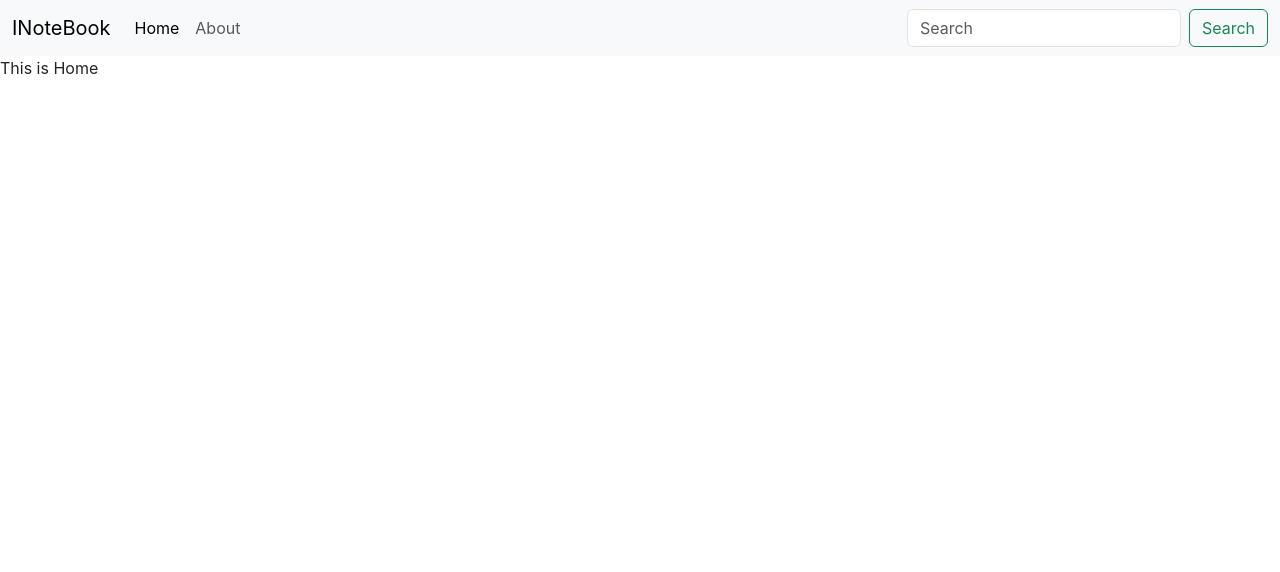
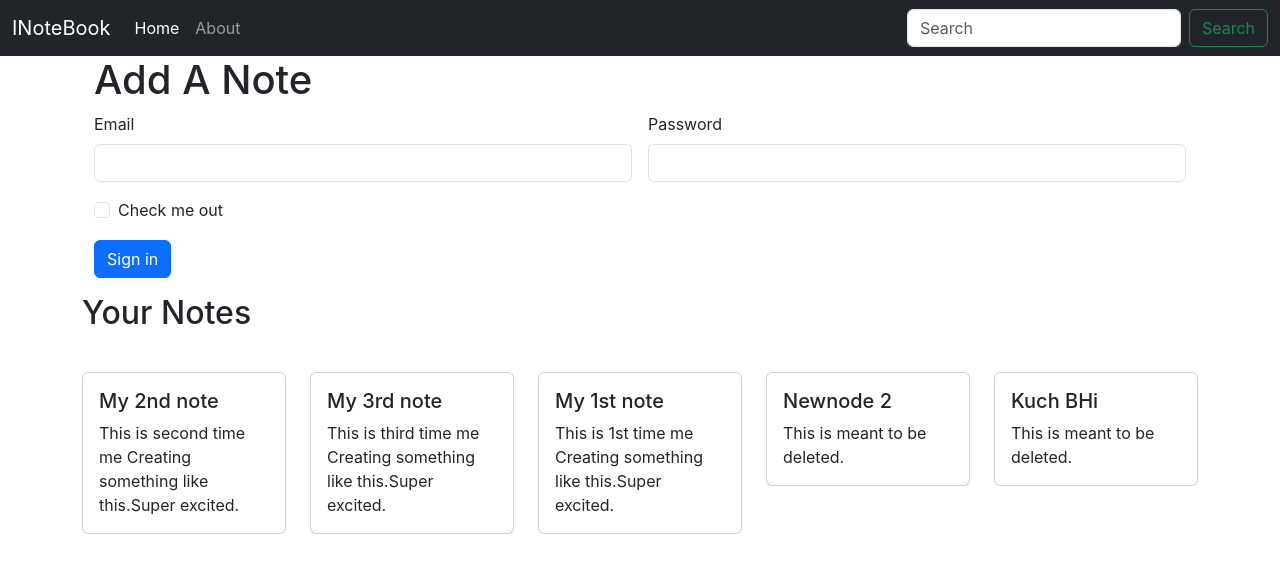
Before and after one commit to KusumaTeki/inotebook, a React (Create React App) app: page / in a window 1280 px wide. Shown: the top 572 px of the page. Built offline with nearby package versions, Linux system fonts and the light colour scheme.

Commit message:
Added notes to the home page(basic)

```diff
--- a/src/App.js
+++ b/src/App.js
@@ -4,17 +4,22 @@ import { BrowserRouter as Router, Routes, Route } from "react-router-dom";
 import NavBar from "./components/NavBar";
 import Home from "./components/Home";
 import About from "./components/About";
+import NoteSate from "./context/notes/NoteState";
 
 function App() {
   return (
     <>
+      <NoteSate>
         <Router>
           <NavBar />
+          <div className="container">
           <Routes>
             <Route element={<Home />} path="/" />
             <Route element={<About />} path="/about" />
           </Routes>
+          </div>
         </Router>
+      </NoteSate>
     </>
   );
 }
--- a/src/components/About.js
+++ b/src/components/About.js
@@ -1,9 +1,10 @@
-import React from 'react'
+import React from "react";
 
 export default function About() {
+
   return (
     <div>
       This is about
     </div>
-  )
+  );
 }
--- a/src/components/Home.js
+++ b/src/components/Home.js
@@ -1,9 +1,42 @@
-import React from 'react'
+import React from "react";
+import Notes from "./Notes";
+
 
 export default function Home() {
   return (
-    <div>
-      This is Home
-    </div>
-  )
+    <>
+      <div className="container">
+        <h1>Add A Note</h1>
+        <form class="row g-3">
+          <div class="col-md-6">
+            <label for="inputEmail4" class="form-label">
+              Email
+            </label>
+            <input type="email" class="form-control" id="inputEmail4" />
+          </div>
+          <div class="col-md-6">
+            <label for="inputPassword4" class="form-label">
+              Password
+            </label>
+            <input type="password" class="form-control" id="inputPassword4" />
+          </div>
+
+          <div class="col-12">
+            <div class="form-check">
+              <input class="form-check-input" type="checkbox" id="gridCheck" />
+              <label class="form-check-label" for="gridCheck">
+                Check me out
+              </label>
+            </div>
+          </div>
+          <div class="col-12">
+            <button type="submit" class="btn btn-primary">
+              Sign in
+            </button>
+          </div>
+        </form>
+      </div>
+      <Notes />
+    </>
+  );
 }
--- a/src/components/NavBar.js
+++ b/src/components/NavBar.js
@@ -1,9 +1,17 @@
-import React from "react";
-import { Link } from "react-router-dom";
+import React,{useEffect} from "react";
+import { Link , useLocation} from "react-router-dom";
 export default function NavBar() {
+  let location = useLocation();
+
+ useEffect(() => {
+  console.log(location.pathname)
+    // // Google Analytics
+    // ga('send', 'pageview');
+  }, [location]);
+
   return (
     <>
-      <nav class="navbar navbar-expand-lg bg-body-tertiary">
+      <nav class="navbar navbar-expand-lg navbar-dark bg-dark">
         <div class="container-fluid">
           <Link class="navbar-brand" to="#">
             INoteBook
@@ -21,12 +29,12 @@ export default function NavBar() {
           <div class="collapse navbar-collapse" id="navbarSupportedContent">
             <ul class="navbar-nav me-auto mb-2 mb-lg-0">
               <li class="nav-item">
-                <Link class="nav-link active" aria-current="page" to="/">
+                <Link class={`nav-link ${location.pathname==='/'? "active":""}`} aria-current="page" to="/">
                   Home
                 </Link>
               </li>
               <li class="nav-item">
-                <Link class="nav-link" to="/about">
+                <Link class={`nav-link ${location.pathname==='/about'? "active":""}`} to="/about">
                   About
                 </Link>
               </li>
--- /dev/null
+++ b/src/components/Notes.js
@@ -0,0 +1,20 @@
+import React, { useContext } from "react";
+import NoteContext from "../context/notes/NoteContext";
+import Notesitem from "./Notesitem";
+
+export default function Notes() {
+  const context = useContext(NoteContext);
+  const { notes, setNotes } = context;
+// const [notes, setNotes] = useState(context);
+
+  return (
+    <>
+      <div className="row my-3">
+        <h2>Your Notes</h2>
+        {notes.map((note) => {
+          return <Notesitem note={note}/>
+        })}
+      </div>
+    </>
+  );
+}
--- /dev/null
+++ b/src/components/Notesitem.js
@@ -0,0 +1,21 @@
+import React from "react";
+
+export default function Notesitem(props) {
+  const { note } = props;
+  return (
+    <>
+
+
+      <div className="col my-3">
+        <div class="card my-3">
+          <div class="card-body">
+            <h5 class="card-title">{note.title}</h5>
+            <p class="card-text">
+            {note.description}
+            </p>
+          </div>
+        </div>
+      </div>
+    </>
+  );
+}
--- /dev/null
+++ b/src/context/notes/NoteContext.js
@@ -0,0 +1,3 @@
+import {  createContext } from "react";
+const NoteContext  = createContext();
+export default NoteContext;
--- /dev/null
+++ b/src/context/notes/NoteState.js
@@ -0,0 +1,62 @@
+import { useState } from "react";
+import NoteContext from "./NoteContext";
+
+
+const NoteState = (props) => {
+  const initialNotes=
+  [
+    {
+      "_id": "64ba4e68df91106744e154b3",
+      "user": "64b9235bfef04e5fdbb085b3",
+      "title": "My 2nd note",
+      "description": "This is  second time me Creating something like this.Super excited.",
+      "tag": "Happy",
+      "date": "2023-07-21T09:22:48.356Z",
+      "__v": 0
+    },
+    {
+      "_id": "64ba4e7adf91106744e154b5",
+      "user": "64b9235bfef04e5fdbb085b3",
+      "title": "My 3rd note",
+      "description": "This is third time me Creating something like this.Super excited.",
+      "tag": "Happy",
+      "date": "2023-07-21T09:23:06.169Z",
+      "__v": 0
+    },
+    {
+      "_id": "64ba53212a6b5a50cc82cf7b",
+      "user": "64b9235bfef04e5fdbb085b3",
+      "title": "My 1st  note",
+      "description": "This is 1st time me Creating something like this.Super excited.",
+      "tag": "Happy",
+      "date": "2023-07-21T09:42:57.629Z",
+      "__v": 0
+    },
+    {
+      "_id": "64ba648053e99179440b6c24",
+      "user": "64b9235bfef04e5fdbb085b3",
+      "title": "Newnode 2",
+      "description": "This is meant to be deleted.",
+      "tag": "Happy",
+      "date": "2023-07-21T10:57:04.301Z",
+      "__v": 0
+    },
+    {
+      "_id": "64ba698f342f06d4ae107fb1",
+      "user": "64b9235bfef04e5fdbb085b3",
+      "title": "Kuch BHi",
+      "description": "This is meant to be deleted.",
+      "tag": "Happy",
+      "date": "2023-07-21T11:18:39.016Z",
+      "__v": 0
+    }
+  ]
+const [notes, setNotes] = useState(initialNotes);
+  return (
+    <NoteContext.Provider value={{notes, setNotes}}>
+      {props.children}
+    </NoteContext.Provider>
+  );
+};
+
+export default NoteState;
```
Also changed, not shown: 1 other file (tests, documents, lock files or other folders). Lines whose indentation alone changed are shown as unchanged.
